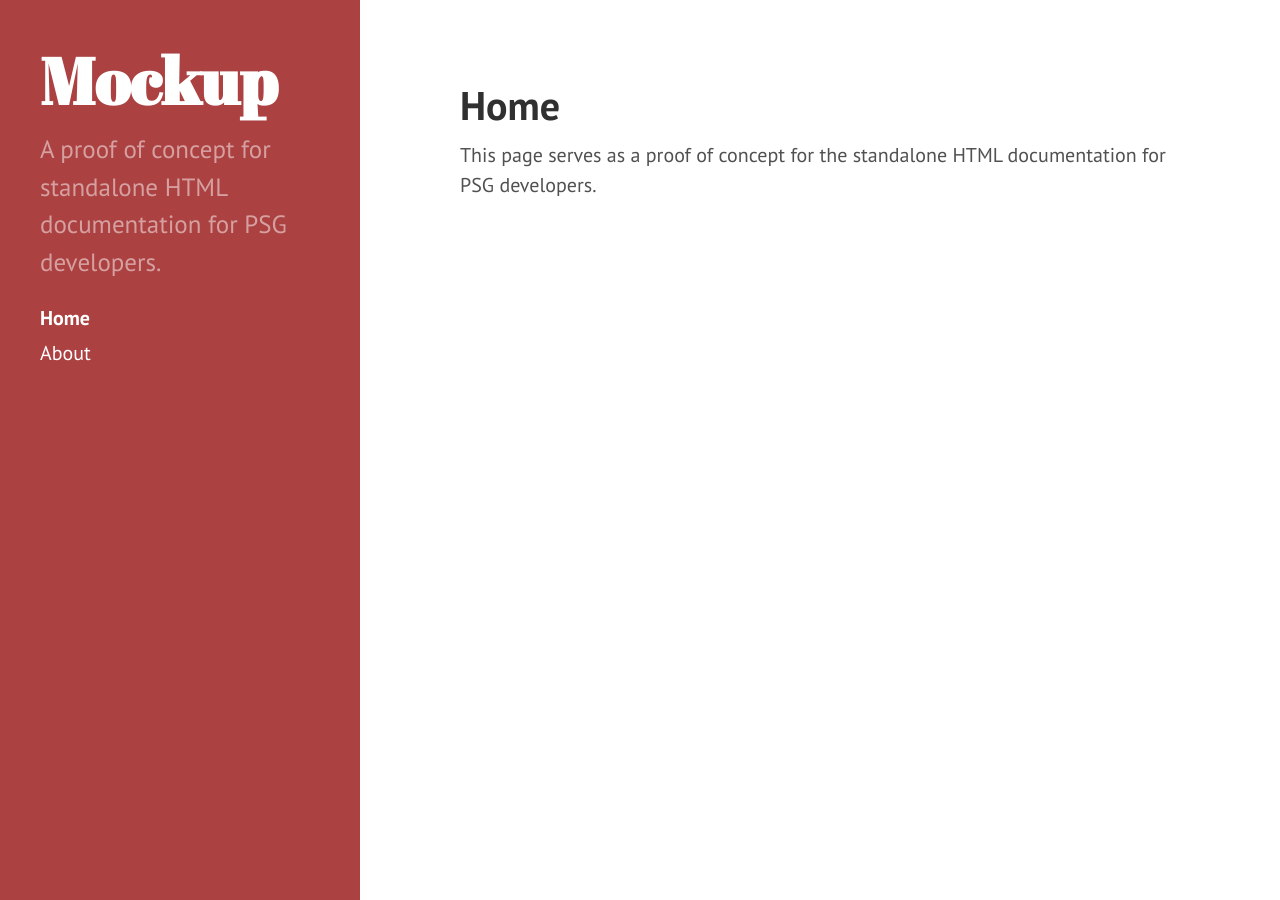
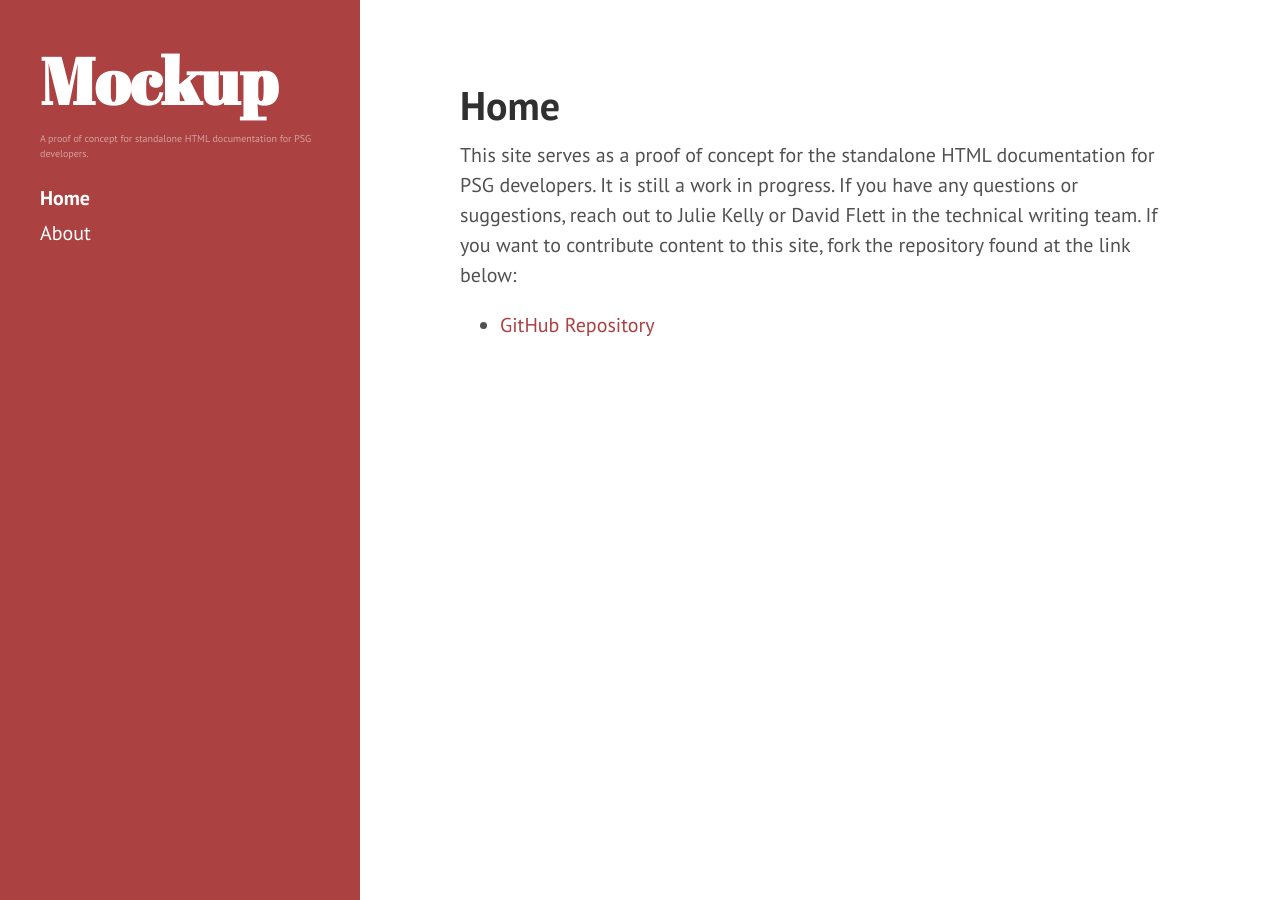
Before and after one commit to michelle-hu-2021/mockup, a Jekyll site: the page built from index.md, in a window 1280 px wide. Built offline with Jekyll 4.4.1, drawn with Linux system fonts in a browser that asks for light colours.

```diff
--- a/_includes/head.html
+++ b/_includes/head.html
@@ -15,7 +15,5 @@
   <link rel="stylesheet" href="{{ '/assets/css/syntax.css' | absolute_url }}">
   <link rel="stylesheet" href="{{ '/assets/css/hyde.css' | absolute_url }}">
   <link rel="shortcut icon" href="{{ '/assets/favicon.ico' | absolute_url }}">
-
   <link rel="stylesheet" href="http://fonts.googleapis.com/css?family=PT+Sans:400,400italic,700|Abril+Fatface">
-
 </head>
--- a/assets/css/poole.css
+++ b/assets/css/poole.css
@@ -259,7 +259,7 @@ tbody tr:nth-child(odd) th {
  */
 
 .lead {
-  font-size: 1.25rem;
+  font-size: 0.5rem;
   font-weight: 300;
 }
 
@@ -286,7 +286,7 @@ tbody tr:nth-child(odd) th {
  */
 
 .container {
-  max-width: 38rem;
+  max-width: 50rem;
   padding-left:  1rem;
   padding-right: 1rem;
   margin-left:  auto;
--- a/index.md
+++ b/index.md
@@ -3,4 +3,6 @@ layout: default
 title: Home
 ---
 
-This page serves as a proof of concept for the standalone HTML documentation for PSG developers.
+This site serves as a proof of concept for the standalone HTML documentation for PSG developers. It is still a work in progress. If you have any questions or suggestions, reach out to Julie Kelly or David Flett in the technical writing team. If you want to contribute content to this site, fork the repository found at the link below:
+
+* [GitHub Repository](https://michelle-hu-2021.github.io/mockup/)
```
Also changed, not shown: index.html (deleted, +0 -12 lines), README.md.
